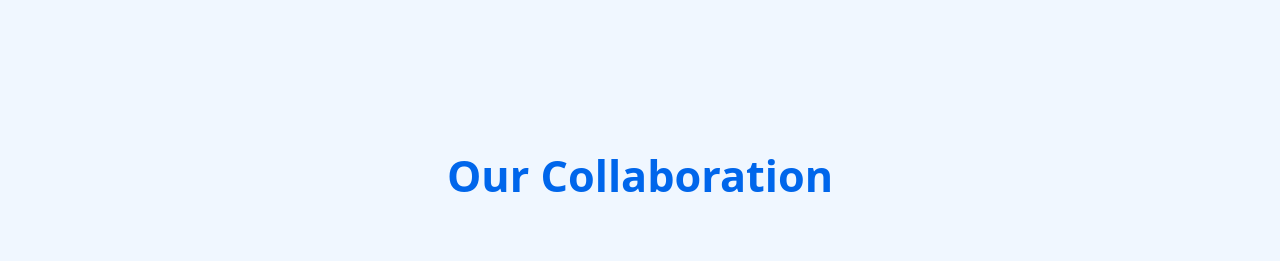
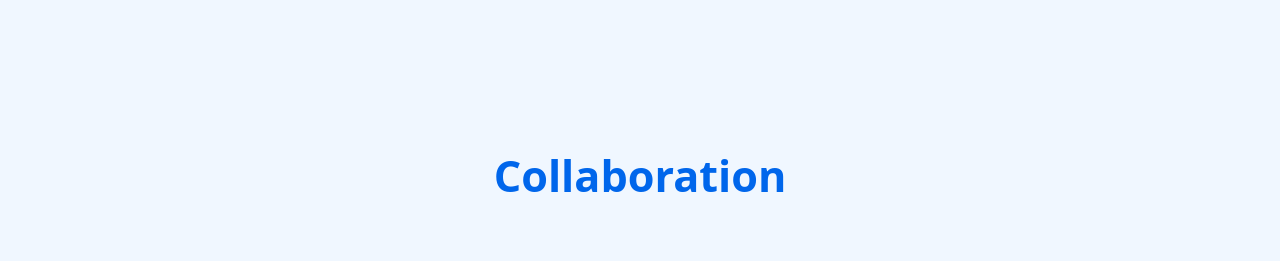
Before and after one commit to anuragsaha02/about, a plain HTML site: page index.html in a window 1280 px wide. Shown: the part 824-1085 px from the top of the page. Drawn offline with Linux system fonts and the light colour scheme.

Commit message:
Update index.html

```diff
--- a/index.html
+++ b/index.html
@@ -6,6 +6,8 @@
     <title>About | BVEC Code Club</title>
     <link rel="preconnect" href="https://fonts.googleapis.com" />
     <link rel="stylesheet" href="https://cdnjs.cloudflare.com/ajax/libs/font-awesome/4.7.0/css/font-awesome.min.css">
+    <link rel="shortcut icon" href="image about/bvec code club.png" type="image/x-icon">
+
     <link rel="preconnect" href="https://fonts.gstatic.com" crossorigin />
     <link
       href="https://fonts.googleapis.com/css2?family=Plus+Jakarta+Sans:wght@200;300;400;500;600;700;800&family=Poppins:wght@100;200;300;400;500;600;700;800;900&display=swap"
@@ -146,7 +148,7 @@
 
 
     <!--<p><strong>Our</strong></p>-->
-    <h1>Our Collaboration</h1>
+    <h1>Collaboration</h1>
 
     <div class="logos">
       <div class="logos-slide">
```
